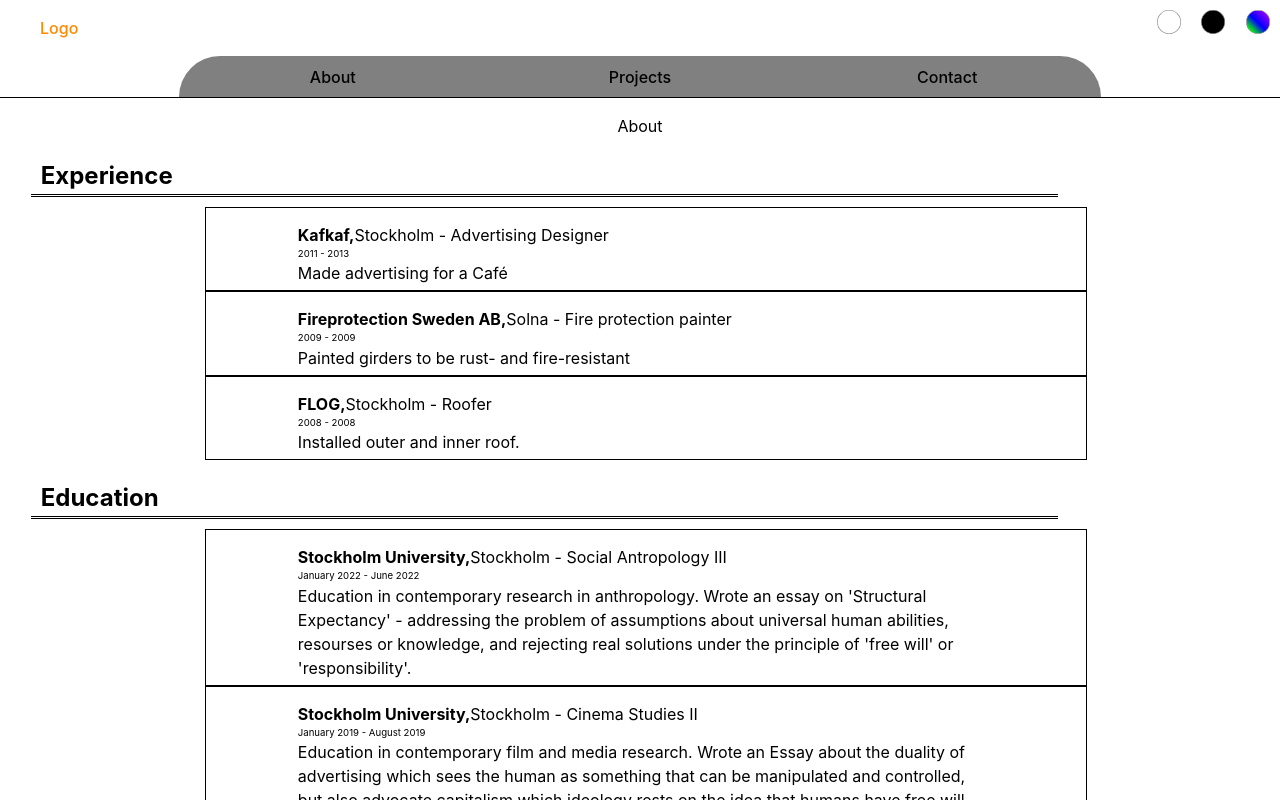
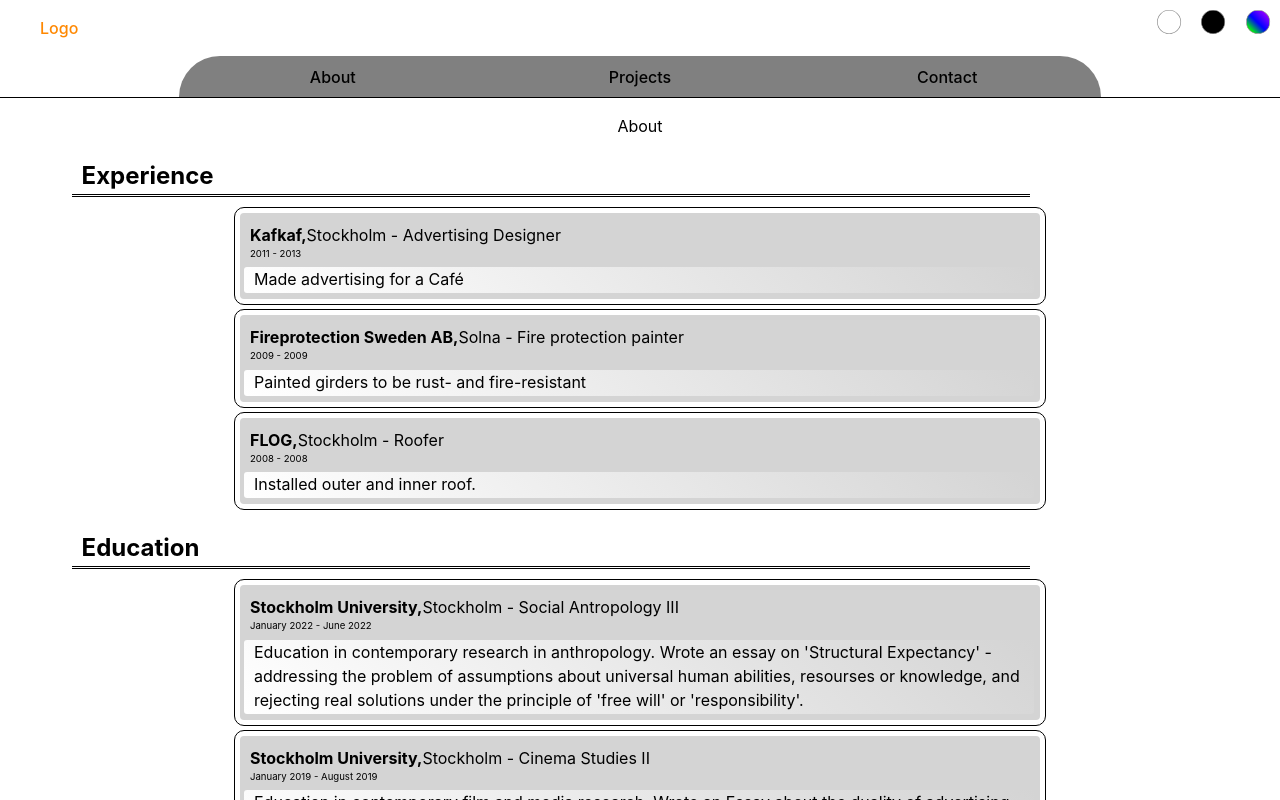
Before and after one commit to InternetKungen/vite-profile-page, a React (Vite) app: page /about in a window 1280 px wide. Shown: the top 800 px of the page. Built offline with nearby package versions, Linux system fonts and the light colour scheme.

Commit message:
Experience graphics

```diff
--- a/src/components/Experience/Experience.css
+++ b/src/components/Experience/Experience.css
@@ -1,16 +1,22 @@
 .experience-container {
     border: 1px solid black;
-    width: 100%;
+    max-width: 800px;
     display: flex;
     justify-content: center;
     padding: 5px;
     transition: background-color 0.3s ease-in-out;
+    border-radius: 10px;
+    margin-bottom: 4px;
+
 }
 
 .experience-inner-container {
-    width: 80%;
+    width: 100%;
     padding-top: 10px;
-    border-radius: 30px;
+    padding-bottom: 8px;
+    padding-left: 10px;
+    border-radius: 4px;
+    background-color: rgb(212, 212, 212);
 }
 
 .experience-container__top {
@@ -28,4 +34,30 @@
 .experience-container__bottom {
     display: flex;
     text-align: left;
+    background: linear-gradient(45deg, #ffffff, #d4d4d4);
+    padding-left: 10px;
+    padding-bottom: 2px;
+    position: relative;
+    left: -6px;
+    bottom: -2px;
+    margin-top: 4px;
+    border-radius: 3px;
 }
+
+.light .experience-container__bottom {
+    background: linear-gradient(45deg, #ffffff, #d4d4d4);
+    color: #000000;
+}
+
+.dark .experience-container {
+    border: 1px solid rgb(255, 255, 255);
+}
+
+.dark .experience-container__bottom{
+    background: linear-gradient(45deg, #000000, #555555);
+    color: #ffffff;
+}
+
+.dark .experience-inner-container {
+    background-color: rgb(85, 85, 85);
+}
```
